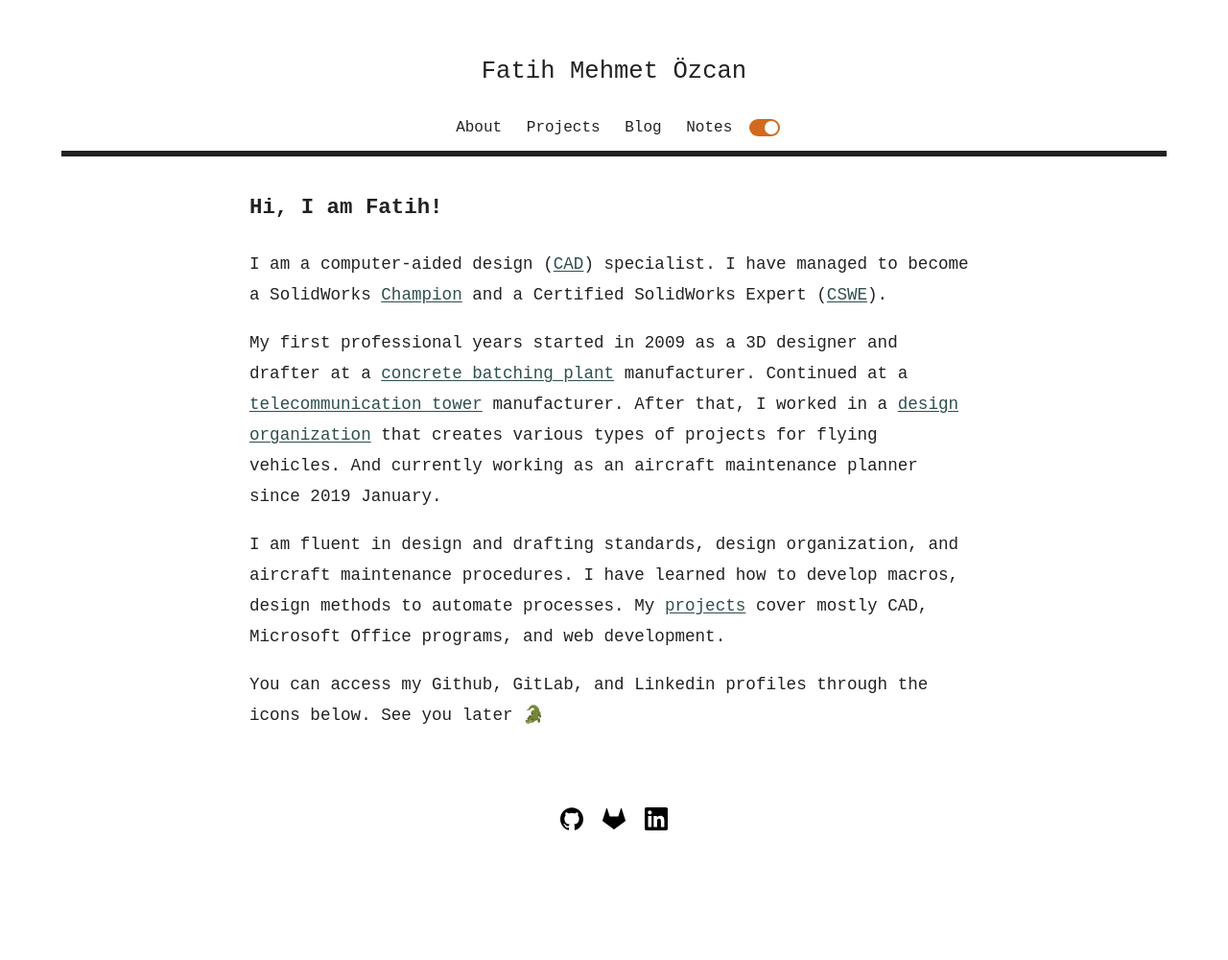
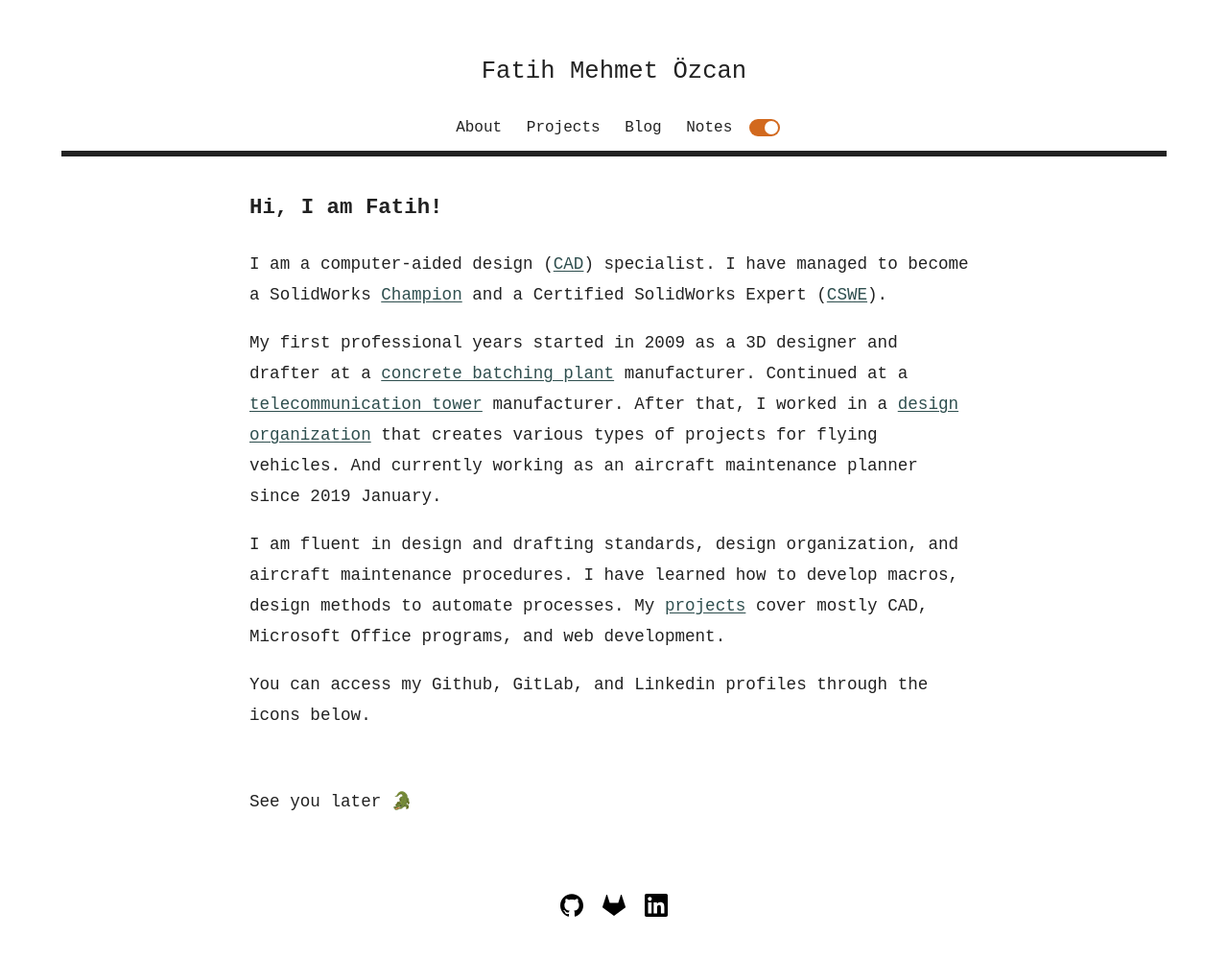
Before and after one commit to fatihmeh/fatihmeh.github.io, a Jekyll site: the page built from index.html, in a window 1280 px wide. Shown: the whole page at 96% size. Built offline with Jekyll 4.4.1, drawn with Linux system fonts in a browser that asks for light colours; before the commit the page ends 910 px from its top, so only the background shows below that.

Commit message:
Fix alligator

```diff
--- a/index.html
+++ b/index.html
@@ -10,4 +10,6 @@
 <br>
 <p class="about">I am fluent in design and drafting standards, design organization, and aircraft maintenance procedures. I have learned how to develop macros, design methods to automate processes. My <a href="/projects">projects</a> cover mostly CAD, Microsoft Office programs, and web development.</p>
 <br>
-<p class="about-margin">You can access my Github, GitLab, and Linkedin profiles through the icons below. See you later 🐊</p>
+<p class="about-margin">You can access my Github, GitLab, and Linkedin profiles through the icons below.</p>
+<br>
+<p class="about-margin">See you later 🐊</p>
```
